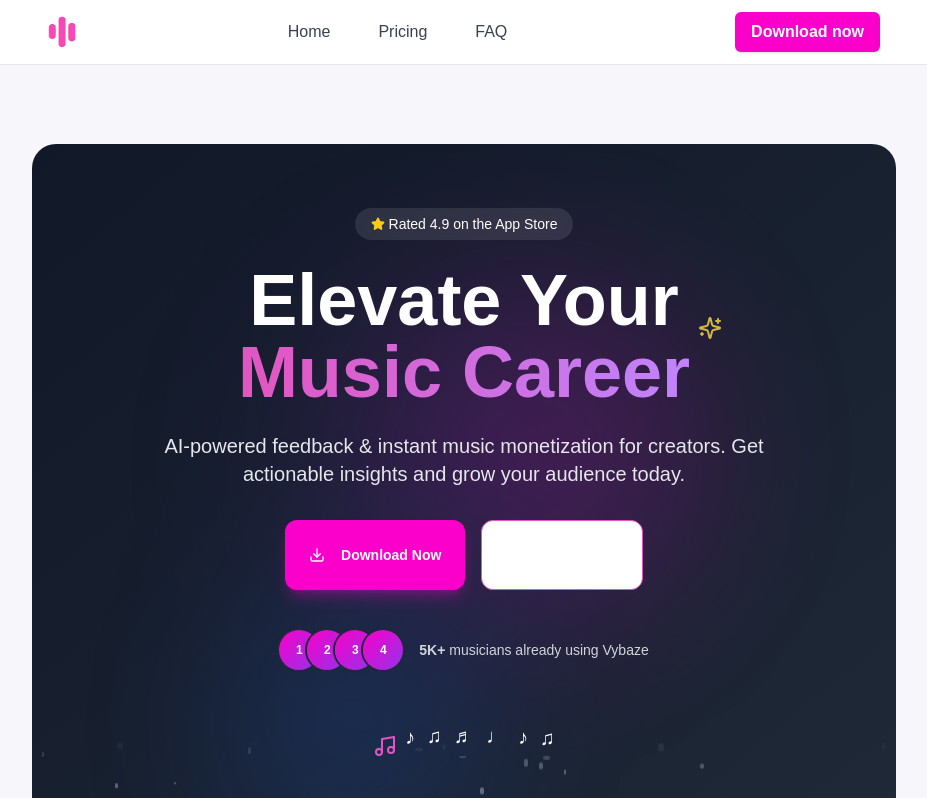
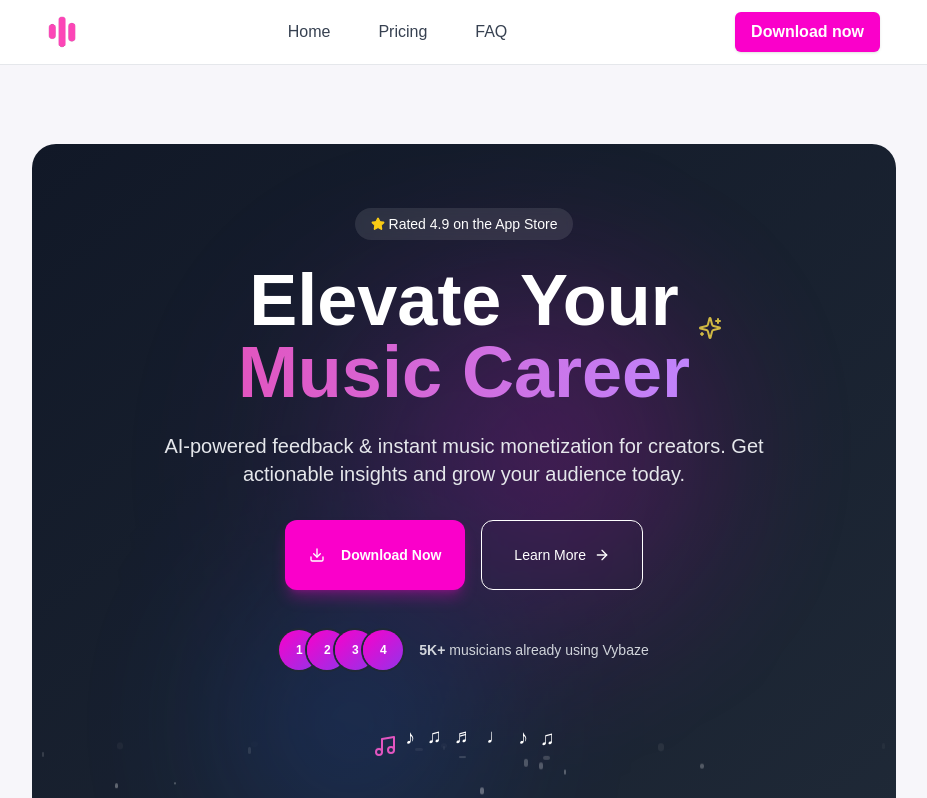
Before and after one commit to tade-dev/vybaze-web, a React (Vite) app: page / in a window 1280 px wide. Shown: the top 798 px of the page, without its empty margins (176-1103 px from the left). Built offline with nearby package versions, Linux system fonts and the light colour scheme; a web font is replaced by a local one.

Commit message:
Fix: Button border and background
- Changed button border color to white.
- Removed hover effect.
- Set default background to transparent.

```diff
--- a/src/components/Hero.tsx
+++ b/src/components/Hero.tsx
@@ -101,7 +101,7 @@ const Hero = () => {
             <Button
               size="lg"
               variant="outline"
-              className="border-pink-400 text-white hover:bg-white/10 hover:text-white gap-2 h-auto py-6 rounded-xl transition-all duration-300 hover:scale-105 transform backdrop-blur-sm"
+              className="border-white text-white bg-transparent h-auto py-6 rounded-xl transition-all duration-300 transform backdrop-blur-sm"
               onClick={scrollToHowItWorks}
             >
               Learn More
```
